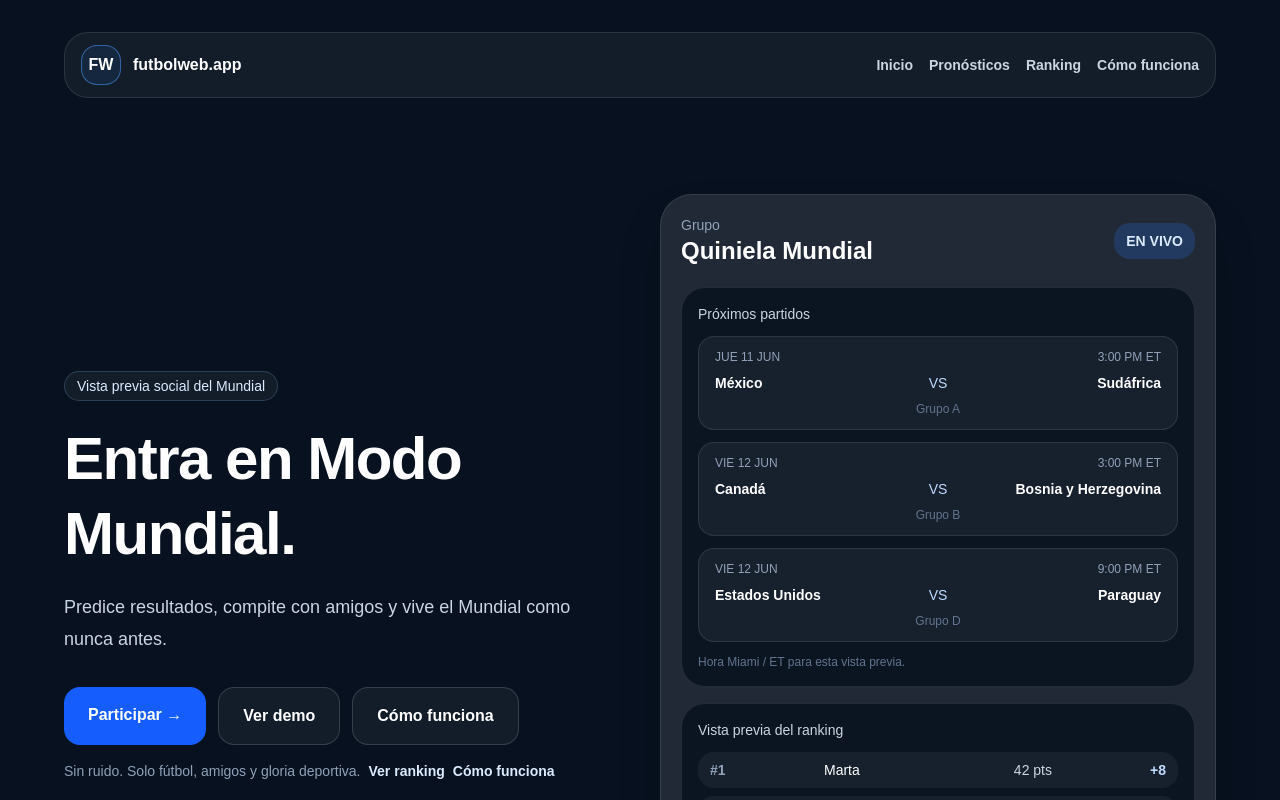
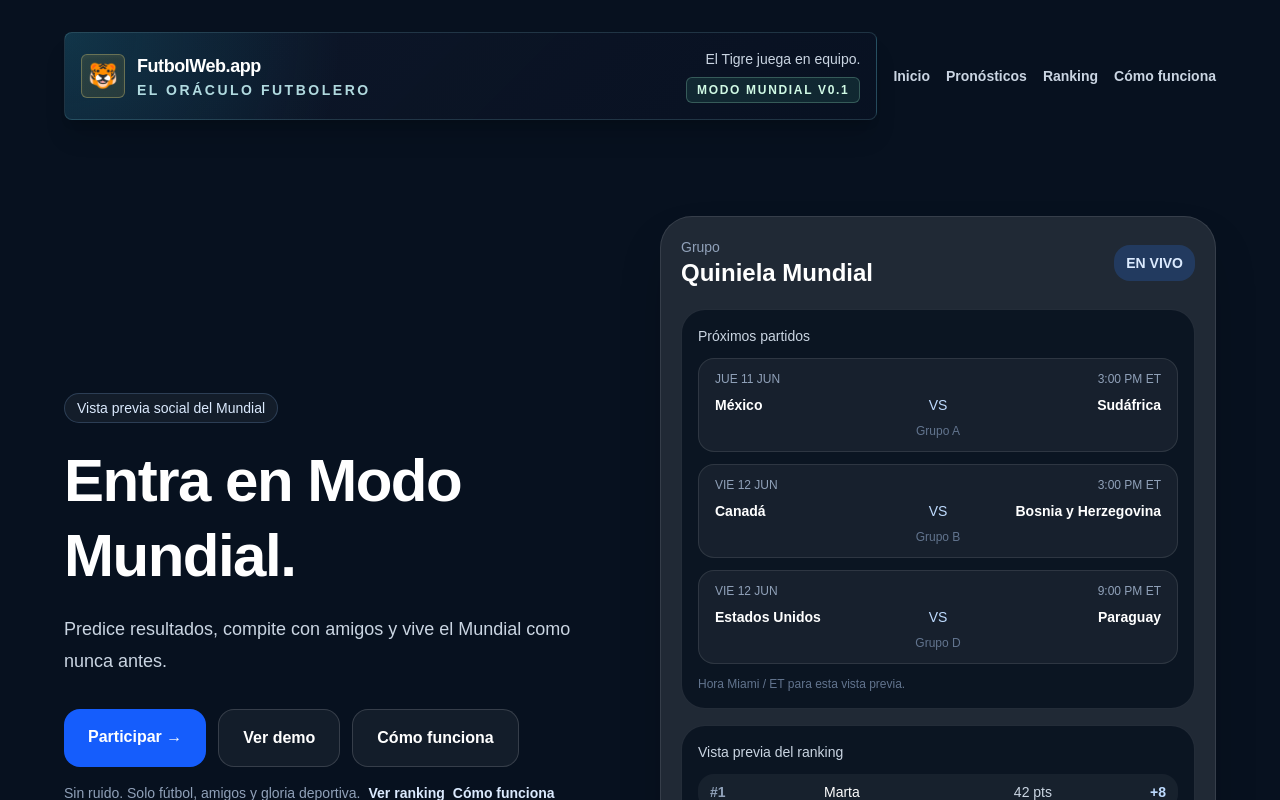
Before and after one commit to DFLghub/futbolweb-app, a Next.js app: page / in a window 1280 px wide. Shown: the top 800 px of the page. Built offline with nearby package versions, Linux system fonts and the light colour scheme.

Commit message:
Add FutbolWeb brand header

```diff
--- a/app/match/[slug]/predict/page.tsx
+++ b/app/match/[slug]/predict/page.tsx
@@ -1,4 +1,5 @@
 import Link from "next/link";
+import BrandHeader from "@/components/BrandHeader";
 import SimpleNav from "@/components/SimpleNav";
 
 type PredictPageProps = {
@@ -22,6 +23,7 @@ export default async function PredictPage({ params }: PredictPageProps) {
   return (
     <main className="min-h-screen bg-[#07111f] px-5 py-8 text-white md:px-10">
       <div className="mx-auto max-w-4xl">
+        <BrandHeader className="mb-4" />
         <SimpleNav />
 
         <div className="flex min-h-[calc(100vh-8rem)] items-center">
--- a/app/page.tsx
+++ b/app/page.tsx
@@ -1,4 +1,5 @@
 import Link from "next/link";
+import BrandHeader from "@/components/BrandHeader";
 import SimpleNav from "@/components/SimpleNav";
 
 export default function Home() {
@@ -19,13 +20,8 @@ export default function Home() {
     <main className="min-h-screen bg-[#07111f] text-white">
       <section className="px-5 py-8 md:px-10">
         <div className="mx-auto max-w-6xl">
-          <header className="flex flex-col gap-4 rounded-3xl border border-white/10 bg-white/5 px-4 py-3 sm:flex-row sm:items-center sm:justify-between">
-            <div className="flex items-center gap-3">
-              <div className="flex h-10 w-10 items-center justify-center rounded-2xl border border-blue-400/50 bg-blue-500/10 font-black">
-                FW
-              </div>
-              <span className="font-semibold">futbolweb.app</span>
-            </div>
+          <header className="flex flex-col gap-4 sm:flex-row sm:items-center sm:justify-between">
+            <BrandHeader className="sm:flex-1" />
             <SimpleNav compact />
           </header>
 
--- a/app/ranking/page.tsx
+++ b/app/ranking/page.tsx
@@ -1,3 +1,4 @@
+import BrandHeader from "@/components/BrandHeader";
 import RankingTable from "@/components/RankingTable";
 import SimpleNav from "@/components/SimpleNav";
 import { mockRankingParticipants } from "@/lib/mock-ranking-data";
@@ -6,6 +7,7 @@ export default function RankingPage() {
   return (
     <main className="min-h-screen bg-[#07111f] px-5 py-8 text-white md:px-10">
       <div className="mx-auto max-w-6xl">
+        <BrandHeader className="mb-4" />
         <SimpleNav />
 
         <header className="flex flex-col gap-5 border-b border-white/10 pb-8 md:flex-row md:items-end md:justify-between">
--- a/app/rules/page.tsx
+++ b/app/rules/page.tsx
@@ -1,4 +1,5 @@
 import Link from "next/link";
+import BrandHeader from "@/components/BrandHeader";
 import SimpleNav from "@/components/SimpleNav";
 
 const sections = [
@@ -104,6 +105,7 @@ export default function RulesPage() {
   return (
     <main className="min-h-screen bg-[#07111f] px-5 py-8 text-white md:px-10">
       <div className="mx-auto max-w-5xl">
+        <BrandHeader className="mb-4" />
         <SimpleNav />
 
         <header className="border-b border-white/10 pb-8">
--- a/app/today/page.tsx
+++ b/app/today/page.tsx
@@ -1,3 +1,4 @@
+import BrandHeader from "@/components/BrandHeader";
 import MatchCard from "@/components/MatchCard";
 import SimpleNav from "@/components/SimpleNav";
 import { mockMatches } from "@/lib/mock-football-data";
@@ -12,6 +13,7 @@ export default function TodayPage() {
   return (
     <main className="min-h-screen bg-[#07111f] px-5 py-8 text-white md:px-10">
       <div className="mx-auto max-w-5xl">
+        <BrandHeader className="mb-4" />
         <SimpleNav />
 
         <header className="flex flex-col gap-5 border-b border-white/10 pb-8 md:flex-row md:items-end md:justify-between">
--- /dev/null
+++ b/components/BrandHeader.tsx
@@ -0,0 +1,36 @@
+type BrandHeaderProps = {
+  className?: string;
+};
+
+export default function BrandHeader({ className = "" }: BrandHeaderProps) {
+  return (
+    <div
+      className={`rounded-lg border border-cyan-200/15 bg-[radial-gradient(circle_at_top_left,rgba(34,211,238,0.16),transparent_34%),linear-gradient(135deg,rgba(15,23,42,0.92),rgba(8,18,34,0.96))] px-4 py-4 shadow-xl shadow-black/15 ${className}`}
+    >
+      <div className="flex flex-col gap-3 sm:flex-row sm:items-center sm:justify-between">
+        <div className="flex items-center gap-3">
+          <div className="flex h-11 w-11 shrink-0 items-center justify-center rounded-md border border-amber-200/30 bg-amber-300/10 text-2xl shadow-inner shadow-amber-200/5">
+            🐯
+          </div>
+          <div>
+            <p className="text-lg font-black tracking-tight text-white">
+              FutbolWeb.app
+            </p>
+            <p className="text-sm font-semibold uppercase tracking-[0.18em] text-cyan-100/85">
+              El Oráculo Futbolero
+            </p>
+          </div>
+        </div>
+
+        <div className="flex flex-col gap-2 sm:items-end">
+          <p className="text-sm font-medium text-slate-300">
+            El Tigre juega en equipo.
+          </p>
+          <span className="w-fit rounded-md border border-emerald-200/25 bg-emerald-300/10 px-2.5 py-1 text-xs font-black uppercase tracking-[0.14em] text-emerald-100">
+            Modo Mundial v0.1
+          </span>
+        </div>
+      </div>
+    </div>
+  );
+}
```
